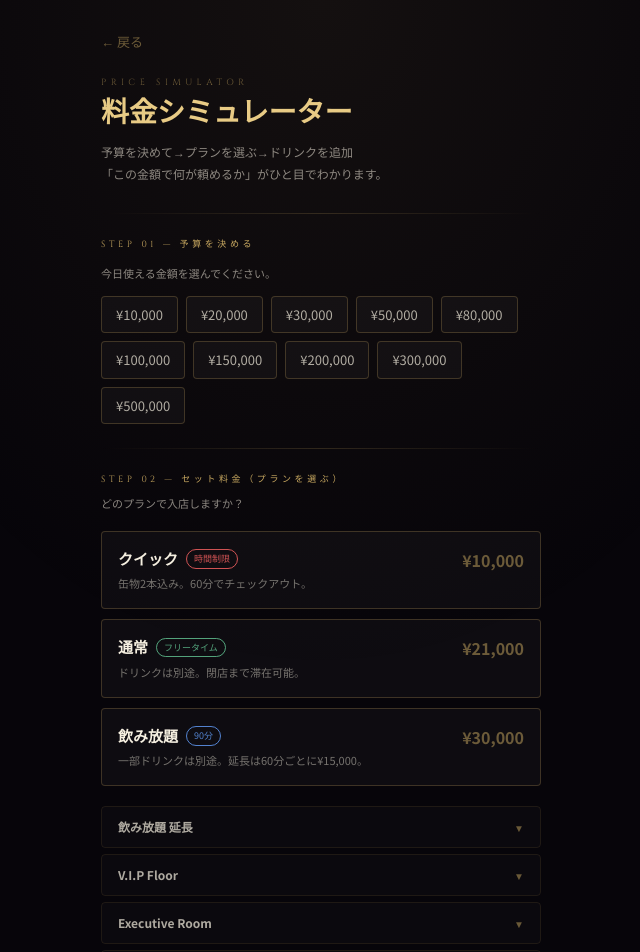
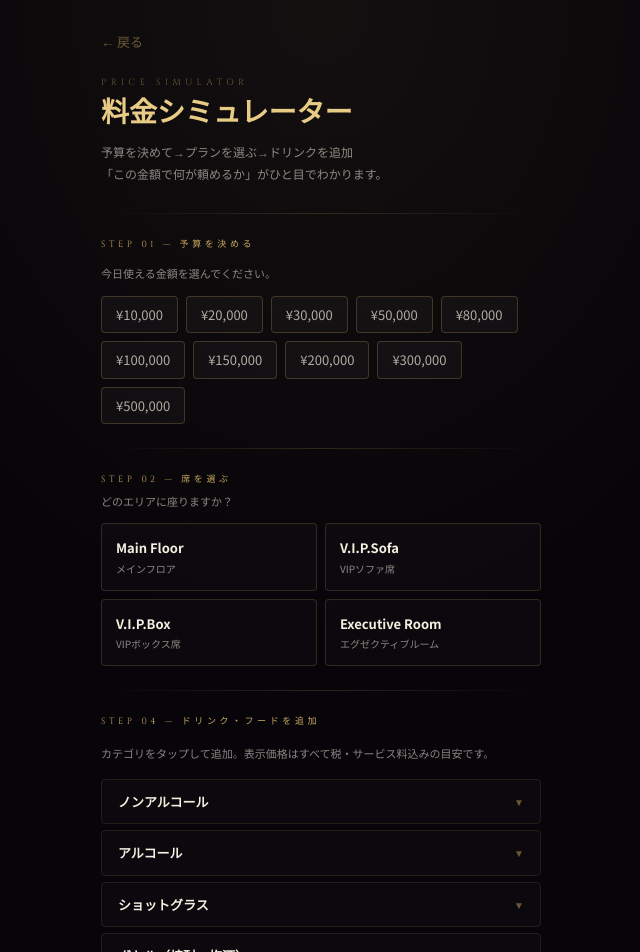
Before and after one commit to iiiiwwww1207-creator/VALHALLA, a Next.js app in the folder webapp/apps/valhalla/: page /simulator in a window 1280 px wide. Shown: the top 952 px of the page, without its empty margins (319-959 px from the left). Built offline with nearby package versions, Linux system fonts and the light colour scheme.

Commit message:
feat: シミュレーターのセット選択を席種→プランの2段階に再設計

```diff
--- a/webapp/apps/valhalla/app/simulator/page.tsx
+++ b/webapp/apps/valhalla/app/simulator/page.tsx
@@ -16,134 +16,61 @@ function calc(base: number) {
 }
 
 // ===================== セット料金 =====================
-type SetItem = {
+type PlanItem = { id: string; label: string; price: number; note?: string };
+type SeatType = {
   id: string;
   label: string;
-  sub: string;
-  price: number;
-  note?: string;
-  tag?: string;
+  desc: string;
+  plans: PlanItem[];
 };
 
-type SetGroup = { group: string; items: SetItem[] };
-
-const SET_GROUPS: SetGroup[] = [
+const SEATS: SeatType[] = [
   {
-    group: 'Main Floor',
-    items: [
-      {
-        id: 'quick',
-        label: 'クイック',
-        sub: '60分・時間制限制',
-        price: 10000,
-        note: '缶物2本込み。60分でチェックアウト。',
-        tag: '時間制限',
-      },
-      {
-        id: 'normal',
-        label: '通常',
-        sub: 'フリータイム',
-        price: 21000,
-        note: 'ドリンクは別途。閉店まで滞在可能。',
-        tag: 'フリータイム',
-      },
-      {
-        id: 'nomi_main',
-        label: '飲み放題',
-        sub: '90分',
-        price: 30000,
-        note: '一部ドリンクは別途。延長は60分ごとに¥15,000。',
-        tag: '90分',
-      },
+    id: 'main',
+    label: 'Main Floor',
+    desc: 'メインフロア',
+    plans: [
+      { id: 'quick',     label: 'クイック（60分・時間制限）', price: 10000, note: '缶物2本込み。60分でチェックアウト。' },
+      { id: 'normal',    label: '通常（フリータイム）',       price: 21000, note: 'ドリンクは別途。閉店まで滞在可能。' },
+      { id: 'nomi_main', label: '飲み放題（90分）',           price: 30000, note: '一部ドリンクは別途。延長¥15,000 / 60分。' },
     ],
   },
   {
-    group: '飲み放題 延長',
-    items: [
-      {
-        id: 'nomi_ext',
-        label: '延長料金',
-        sub: '60分ごと',
-        price: 15000,
-        note: '飲み放題の延長料金（60分単位）。',
-      },
-    ],
-  },
-  {
-    group: 'V.I.P Floor',
-    items: [
-      {
     id: 'vip_sofa',
     label: 'V.I.P.Sofa',
-        sub: 'フリータイム',
-        price: 30000,
-        note: 'ドリンクは別途。',
+    desc: 'VIPソファ席',
+    plans: [
+      { id: 'vip_sofa_normal', label: '通常（フリータイム）', price: 30000, note: 'ドリンクは別途。' },
+      { id: 'nomi_vip',        label: '飲み放題（90分）',     price: 50000, note: '一部ドリンクは別途。延長¥25,000 / 60分。' },
+    ],
   },
   {
     id: 'vip_box',
     label: 'V.I.P.Box',
-        sub: 'フリータイム',
-        price: 35000,
-        note: 'ドリンクは別途。',
-      },
-      {
-        id: 'nomi_vip',
-        label: 'VIP飲み放題',
-        sub: '90分',
-        price: 50000,
-        note: '一部ドリンクは別途。',
-      },
-      {
-        id: 'nomi_vip_ext',
-        label: 'VIP延長',
-        sub: '60分ごと',
-        price: 25000,
-      },
+    desc: 'VIPボックス席',
+    plans: [
+      { id: 'vip_box_normal', label: '通常（フリータイム）', price: 35000, note: 'ドリンクは別途。' },
+      { id: 'nomi_vip',       label: '飲み放題（90分）',     price: 50000, note: '一部ドリンクは別途。延長¥25,000 / 60分。' },
     ],
   },
   {
-    group: 'Executive Room',
-    items: [
-      {
     id: 'exe',
     label: 'Executive Room',
-        sub: 'フリータイム',
-        price: 50000,
-        note: 'ドリンクは別途。',
-      },
-      {
-        id: 'nomi_exe',
-        label: 'Executive飲み放題',
-        sub: '90分',
-        price: 100000,
-        note: '一部ドリンクは別途。',
-      },
-      {
-        id: 'nomi_exe_ext',
-        label: 'Executive延長',
-        sub: '60分ごと',
-        price: 50000,
-      },
-    ],
-  },
-  {
-    group: 'その他',
-    items: [
-      {
-        id: 'jonai_set',
-        label: '場内指名',
-        sub: '税・サービス料別',
-        price: 1000,
-      },
-      {
-        id: 'dohan_set',
-        label: '同伴料金',
-        sub: '税・サービス料別',
-        price: 3000,
-      },
+    desc: 'エグゼクティブルーム',
+    plans: [
+      { id: 'exe_normal', label: '通常（フリータイム）', price: 50000,  note: 'ドリンクは別途。' },
+      { id: 'nomi_exe',   label: '飲み放題（90分）',    price: 100000, note: '一部ドリンクは別途。延長¥50,000 / 60分。' },
     ],
   },
 ];
+
+// 延長料金（飲み放題選択時のみ表示）
+const EXT_PLANS: Record<string, PlanItem> = {
+  main:     { id: 'nomi_ext',     label: '延長（+60分）', price: 15000 },
+  vip_sofa: { id: 'nomi_vip_ext', label: '延長（+60分）', price: 25000 },
+  vip_box:  { id: 'nomi_vip_ext', label: '延長（+60分）', price: 25000 },
+  exe:      { id: 'nomi_exe_ext', label: '延長（+60分）', price: 50000 },
+};
 
 // ===================== ドリンクメニュー =====================
 type DrinkItem = { id: string; name: string; base: number; variants?: { label: string; base: number }[] };
@@ -292,14 +219,18 @@ const BUDGET_PRESETS = [10000, 20000, 30000, 50000, 80000, 100000, 150000, 20000
 
 export default function SimulatorPage() {
   const [budget, setBudget] = useState<number>(0);
-  const [setId, setSetId] = useState<string>('');
+  const [seatId, setSeatId] = useState<string>('');
+  const [planId, setPlanId] = useState<string>('');
+  const [extQty, setExtQty] = useState<number>(0);
   const [cart, setCart] = useState<CartItem[]>([]);
   const [openCat, setOpenCat] = useState<string>('');
   const [variantOpen, setVariantOpen] = useState<string>('');
 
-  const allSets = SET_GROUPS.flatMap(g => g.items);
-  const selectedSet = allSets.find(s => s.id === setId);
-  const setPrice = selectedSet ? selectedSet.price : 0;
+  const selectedSeat = SEATS.find(s => s.id === seatId);
+  const selectedPlan = selectedSeat?.plans.find(p => p.id === planId);
+  const isNomi = planId.startsWith('nomi_');
+  const extPlan = seatId ? EXT_PLANS[seatId] : null;
+  const setPrice = (selectedPlan?.price ?? 0) + (isNomi && extPlan ? extPlan.price * extQty : 0);
 
   const drinkTotal = cart.reduce((sum, c) => sum + c.price * c.qty, 0);
   const total = setPrice + drinkTotal;
@@ -383,115 +314,102 @@ export default function SimulatorPage() {
 
         {divider}
 
-        {/* STEP 1 セット選択 */}
+        {/* STEP 2 席を選ぶ */}
         <section style={{ paddingTop: '24px', paddingBottom: '24px' }}>
           <p style={{ fontSize: '9px', letterSpacing: '0.4em', color: GOLD, textTransform: 'uppercase', marginBottom: '6px', fontFamily: 'var(--font-cinzel)' }}>
-            Step 02 — セット料金（プランを選ぶ）
+            Step 02 — 席を選ぶ
           </p>
-          <p style={{ fontSize: '11px', color: CREAM_DIM, marginBottom: '18px', lineHeight: '20px' }}>
-            どのプランで入店しますか？
-          </p>
-
-          {/* 料金形態3種（Main Floor）を目立たせる */}
-          <div style={{ display: 'grid', gap: '10px', marginBottom: '20px' }}>
-            {SET_GROUPS[0].items.map(s => {
-              const active = setId === s.id;
-              const tagColors: Record<string, string> = {
-                '時間制限': 'rgba(255,100,100,0.8)',
-                'フリータイム': 'rgba(100,200,150,0.8)',
-                '90分': 'rgba(100,160,255,0.8)',
-              };
+          <p style={{ fontSize: '11px', color: CREAM_DIM, marginBottom: '14px' }}>どのエリアに座りますか？</p>
+          <div style={{ display: 'grid', gridTemplateColumns: '1fr 1fr', gap: '8px' }}>
+            {SEATS.map(seat => {
+              const active = seatId === seat.id;
               return (
                 <button
-                  key={s.id}
-                  onClick={() => setSetId(active ? '' : s.id)}
+                  key={seat.id}
+                  onClick={() => { setSeatId(active ? '' : seat.id); setPlanId(''); setExtQty(0); }}
                   style={{
-                    width: '100%', textAlign: 'left', padding: '16px 16px',
-                    border: active ? `1px solid ${GOLD}` : '1px solid rgba(201,169,97,0.25)',
-                    background: active ? 'rgba(201,169,97,0.1)' : 'rgba(255,255,255,0.03)',
+                    textAlign: 'left', padding: '14px 14px',
+                    border: active ? `1px solid ${GOLD}` : '1px solid rgba(201,169,97,0.2)',
+                    background: active ? 'rgba(201,169,97,0.12)' : 'rgba(255,255,255,0.02)',
                     cursor: 'pointer', borderRadius: '4px',
                   }}
                 >
-                  <div style={{ display: 'flex', justifyContent: 'space-between', alignItems: 'flex-start' }}>
+                  <p style={{ fontSize: '13px', fontWeight: 700, color: active ? GOLD_BRIGHT : CREAM, margin: '0 0 3px' }}>{seat.label}</p>
+                  <p style={{ fontSize: '10px', color: CREAM_DIM, margin: 0 }}>{seat.desc}</p>
+                </button>
+              );
+            })}
+          </div>
+        </section>
+
+        {/* STEP 3 プランを選ぶ（席選択後に表示） */}
+        {selectedSeat && (
+          <>
+            {divider}
+            <section style={{ paddingTop: '24px', paddingBottom: '24px' }}>
+              <p style={{ fontSize: '9px', letterSpacing: '0.4em', color: GOLD, textTransform: 'uppercase', marginBottom: '6px', fontFamily: 'var(--font-cinzel)' }}>
+                Step 03 — プランを選ぶ
+              </p>
+              <p style={{ fontSize: '11px', color: CREAM_DIM, marginBottom: '14px' }}>
+                <span style={{ color: GOLD_BRIGHT, fontWeight: 700 }}>{selectedSeat.label}</span> でのプランを選んでください。
+              </p>
+              <div style={{ display: 'grid', gap: '8px' }}>
+                {selectedSeat.plans.map(plan => {
+                  const active = planId === plan.id;
+                  return (
+                    <button
+                      key={plan.id}
+                      onClick={() => { setPlanId(active ? '' : plan.id); setExtQty(0); }}
+                      style={{
+                        width: '100%', textAlign: 'left', padding: '14px 16px',
+                        border: active ? `1px solid ${GOLD}` : '1px solid rgba(201,169,97,0.2)',
+                        background: active ? 'rgba(201,169,97,0.1)' : 'rgba(255,255,255,0.02)',
+                        cursor: 'pointer', borderRadius: '4px',
+                        display: 'flex', justifyContent: 'space-between', alignItems: 'center',
+                      }}
+                    >
                       <div style={{ flex: 1 }}>
-                      <div style={{ display: 'flex', alignItems: 'center', gap: '8px', marginBottom: '4px' }}>
-                        <p style={{ fontSize: '15px', fontWeight: 700, color: active ? GOLD_BRIGHT : CREAM, margin: 0 }}>{s.label}</p>
-                        {s.tag && (
-                          <span style={{ fontSize: '9px', padding: '2px 7px', borderRadius: '20px', border: `1px solid ${tagColors[s.tag] ?? GOLD_DIM}`, color: tagColors[s.tag] ?? GOLD_DIM }}>
-                            {s.tag}
-                          </span>
-                        )}
+                        <p style={{ fontSize: '14px', fontWeight: 700, color: active ? GOLD_BRIGHT : CREAM, margin: '0 0 3px' }}>{plan.label}</p>
+                        {plan.note && <p style={{ fontSize: '11px', color: 'rgba(245,239,224,0.45)', margin: 0, lineHeight: '18px' }}>{plan.note}</p>}
                       </div>
-                      {s.note && <p style={{ fontSize: '11px', color: 'rgba(245,239,224,0.45)', margin: 0, lineHeight: '18px' }}>{s.note}</p>}
-                    </div>
-                    <p style={{ fontSize: '16px', fontWeight: 700, color: active ? GOLD_BRIGHT : GOLD_DIM, whiteSpace: 'nowrap', marginLeft: '14px' }}>
-                      {fmt(s.price)}
+                      <p style={{ fontSize: '16px', fontWeight: 700, color: active ? GOLD_BRIGHT : GOLD_DIM, whiteSpace: 'nowrap', marginLeft: '16px' }}>
+                        {fmt(plan.price)}
                       </p>
-                  </div>
                     </button>
                   );
                 })}
               </div>
 
-          {/* その他のセット（折りたたみ） */}
-          {SET_GROUPS.slice(1).map(g => {
-            const isOpen = openCat === g.group;
-            return (
-              <div key={g.group} style={{ border: '1px solid rgba(201,169,97,0.12)', borderRadius: '4px', overflow: 'hidden', marginBottom: '6px' }}>
-                <button
-                  onClick={() => setOpenCat(isOpen ? '' : g.group)}
-                  style={{
-                    width: '100%', textAlign: 'left', padding: '11px 16px',
-                    background: isOpen ? 'rgba(201,169,97,0.06)' : 'rgba(255,255,255,0.02)',
-                    border: 'none', cursor: 'pointer',
-                    display: 'flex', justifyContent: 'space-between', alignItems: 'center',
-                  }}
-                >
-                  <span style={{ fontSize: '12px', color: isOpen ? GOLD_BRIGHT : 'rgba(245,239,224,0.7)', fontWeight: 600 }}>{g.group}</span>
-                  <span style={{ fontSize: '10px', color: GOLD_DIM }}>{isOpen ? '▲' : '▼'}</span>
-                </button>
-                {isOpen && (
-                  <div style={{ borderTop: '1px solid rgba(201,169,97,0.1)' }}>
-                    {g.items.map(s => {
-                      const active = setId === s.id;
-                      return (
-                        <button
-                          key={s.id}
-                          onClick={() => setSetId(active ? '' : s.id)}
-                          style={{
-                            width: '100%', textAlign: 'left', padding: '11px 16px',
-                            background: active ? 'rgba(201,169,97,0.08)' : 'transparent',
-                            border: 'none', borderBottom: '1px solid rgba(201,169,97,0.07)',
-                            cursor: 'pointer', display: 'flex', justifyContent: 'space-between', alignItems: 'center',
-                          }}
-                        >
+              {/* 飲み放題の延長オプション */}
+              {isNomi && extPlan && (
+                <div style={{ marginTop: '14px', padding: '14px 16px', border: '1px solid rgba(201,169,97,0.15)', borderRadius: '4px', background: 'rgba(255,255,255,0.02)' }}>
+                  <div style={{ display: 'flex', justifyContent: 'space-between', alignItems: 'center' }}>
                     <div>
-                            <p style={{ fontSize: '13px', fontWeight: 600, color: active ? GOLD_BRIGHT : CREAM, margin: 0 }}>{s.label}</p>
-                            <p style={{ fontSize: '11px', color: CREAM_DIM, margin: '2px 0 0' }}>{s.sub}</p>
+                      <p style={{ fontSize: '13px', color: CREAM, margin: '0 0 2px', fontWeight: 600 }}>{extPlan.label}</p>
+                      <p style={{ fontSize: '11px', color: CREAM_DIM, margin: 0 }}>{fmt(extPlan.price)} / 60分</p>
                     </div>
-                          <p style={{ fontSize: '13px', fontWeight: 700, color: active ? GOLD_BRIGHT : GOLD_DIM, whiteSpace: 'nowrap', marginLeft: '12px' }}>
-                            {fmt(s.price)}
-                          </p>
-                        </button>
-                      );
-                    })}
+                    <div style={{ display: 'flex', alignItems: 'center', gap: '12px' }}>
+                      <button onClick={() => setExtQty(q => Math.max(0, q - 1))} style={{ width: '30px', height: '30px', border: '1px solid rgba(201,169,97,0.3)', background: 'transparent', color: GOLD_DIM, fontSize: '16px', cursor: 'pointer', borderRadius: '50%' }}>−</button>
+                      <span style={{ fontSize: '16px', fontWeight: 700, color: extQty > 0 ? GOLD_BRIGHT : 'rgba(245,239,224,0.4)', minWidth: '20px', textAlign: 'center' }}>{extQty}</span>
+                      <button onClick={() => setExtQty(q => q + 1)} style={{ width: '30px', height: '30px', border: '1px solid rgba(201,169,97,0.3)', background: 'transparent', color: GOLD_DIM, fontSize: '16px', cursor: 'pointer', borderRadius: '50%' }}>＋</button>
+                    </div>
+                  </div>
                 </div>
               )}
-              </div>
-            );
-          })}
 
               <p style={{ fontSize: '10px', color: 'rgba(245,239,224,0.3)', marginTop: '10px', lineHeight: '18px' }}>
                 ※セット料金は税・サービス料込みの金額です。
               </p>
             </section>
+          </>
+        )}
 
         {divider}
 
         {/* STEP 2 ドリンク選択 */}
         <section style={{ paddingTop: '24px', paddingBottom: '24px' }}>
           <p style={{ fontSize: '9px', letterSpacing: '0.4em', color: GOLD, textTransform: 'uppercase', marginBottom: '14px', fontFamily: 'var(--font-cinzel)' }}>
-            Step 03 — ドリンク・フードを追加
+            Step 04 — ドリンク・フードを追加
           </p>
           <p style={{ fontSize: '11px', color: CREAM_DIM, marginBottom: '16px', lineHeight: '20px' }}>
             カテゴリをタップして追加。表示価格はすべて税・サービス料込みの目安です。
@@ -649,11 +567,19 @@ export default function SimulatorPage() {
 
           {/* 内訳 */}
           <div style={{ border: `1px solid ${overBudget ? 'rgba(255,80,80,0.4)' : 'rgba(201,169,97,0.35)'}`, borderRadius: '4px', padding: '20px', background: 'linear-gradient(135deg, rgba(201,169,97,0.08), rgba(7,5,10,0.6))' }}>
-            {selectedSet && (
-              <div style={{ display: 'flex', justifyContent: 'space-between', marginBottom: '10px' }}>
-                <span style={{ fontSize: '12px', color: CREAM_DIM }}>セット（{selectedSet.label}）</span>
-                <span style={{ fontSize: '12px', color: CREAM }}>{fmt(setPrice)}</span>
+            {selectedSeat && selectedPlan && (
+              <>
+                <div style={{ display: 'flex', justifyContent: 'space-between', marginBottom: '8px' }}>
+                  <span style={{ fontSize: '12px', color: CREAM_DIM }}>{selectedSeat.label}　{selectedPlan.label}</span>
+                  <span style={{ fontSize: '12px', color: CREAM }}>{fmt(selectedPlan.price)}</span>
                 </div>
+                {isNomi && extPlan && extQty > 0 && (
+                  <div style={{ display: 'flex', justifyContent: 'space-between', marginBottom: '8px' }}>
+                    <span style={{ fontSize: '12px', color: CREAM_DIM }}>延長 ×{extQty}</span>
+                    <span style={{ fontSize: '12px', color: CREAM }}>{fmt(extPlan.price * extQty)}</span>
+                  </div>
+                )}
+              </>
             )}
             {cart.map(c => (
               <div key={c.id + c.name} style={{ display: 'flex', justifyContent: 'space-between', marginBottom: '8px' }}>
@@ -702,9 +628,9 @@ export default function SimulatorPage() {
           </p>
 
           {/* リセット */}
-          {(budget > 0 || setId || cart.length > 0) && (
+          {(budget > 0 || seatId || cart.length > 0) && (
             <button
-              onClick={() => { setBudget(0); setSetId(''); setCart([]); }}
+              onClick={() => { setBudget(0); setSeatId(''); setPlanId(''); setExtQty(0); setCart([]); }}
               style={{
                 marginTop: '20px', width: '100%', padding: '12px',
                 border: '1px solid rgba(201,169,97,0.2)', background: 'transparent',
```
Lines whose indentation alone changed are shown as unchanged.
